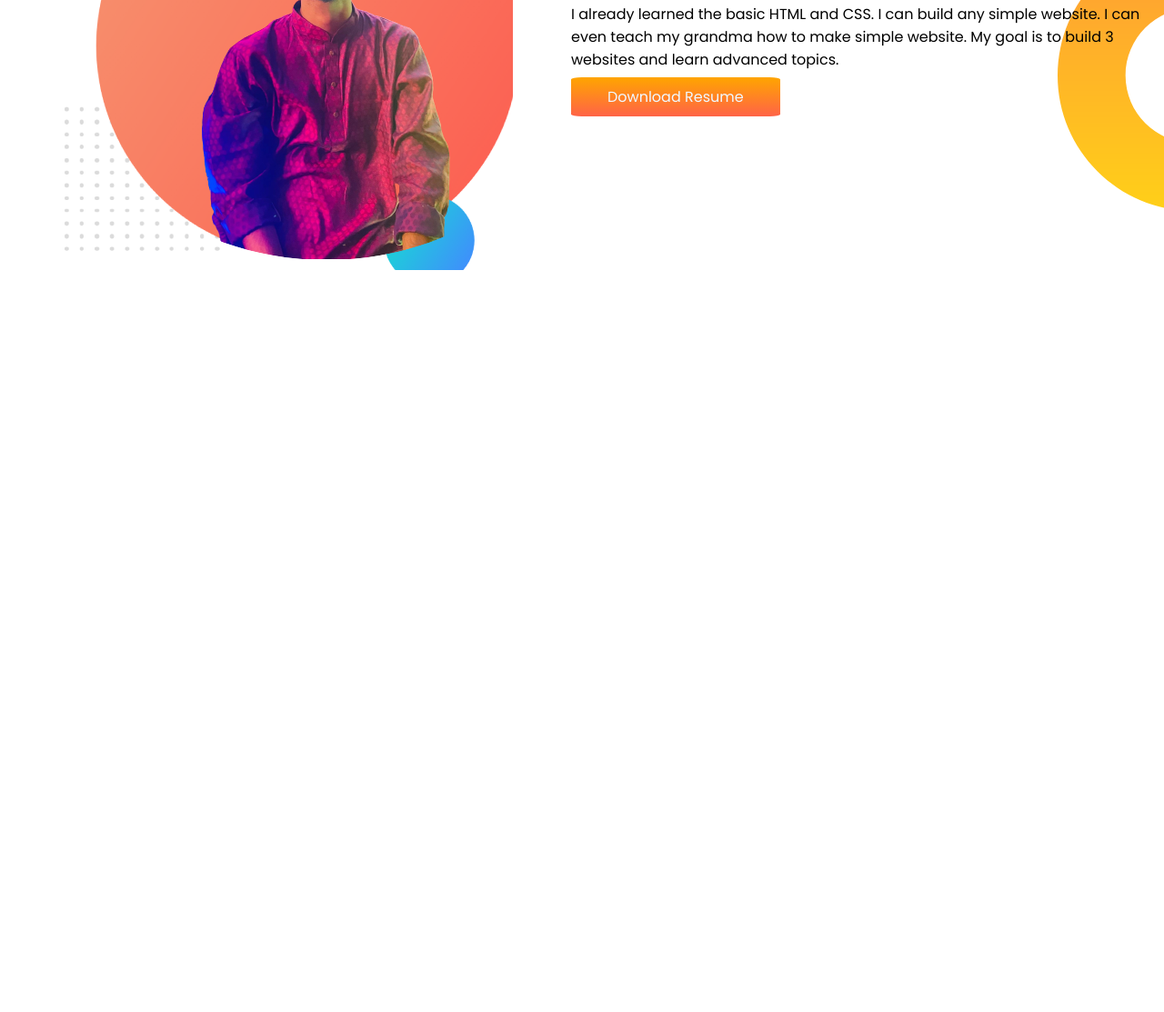
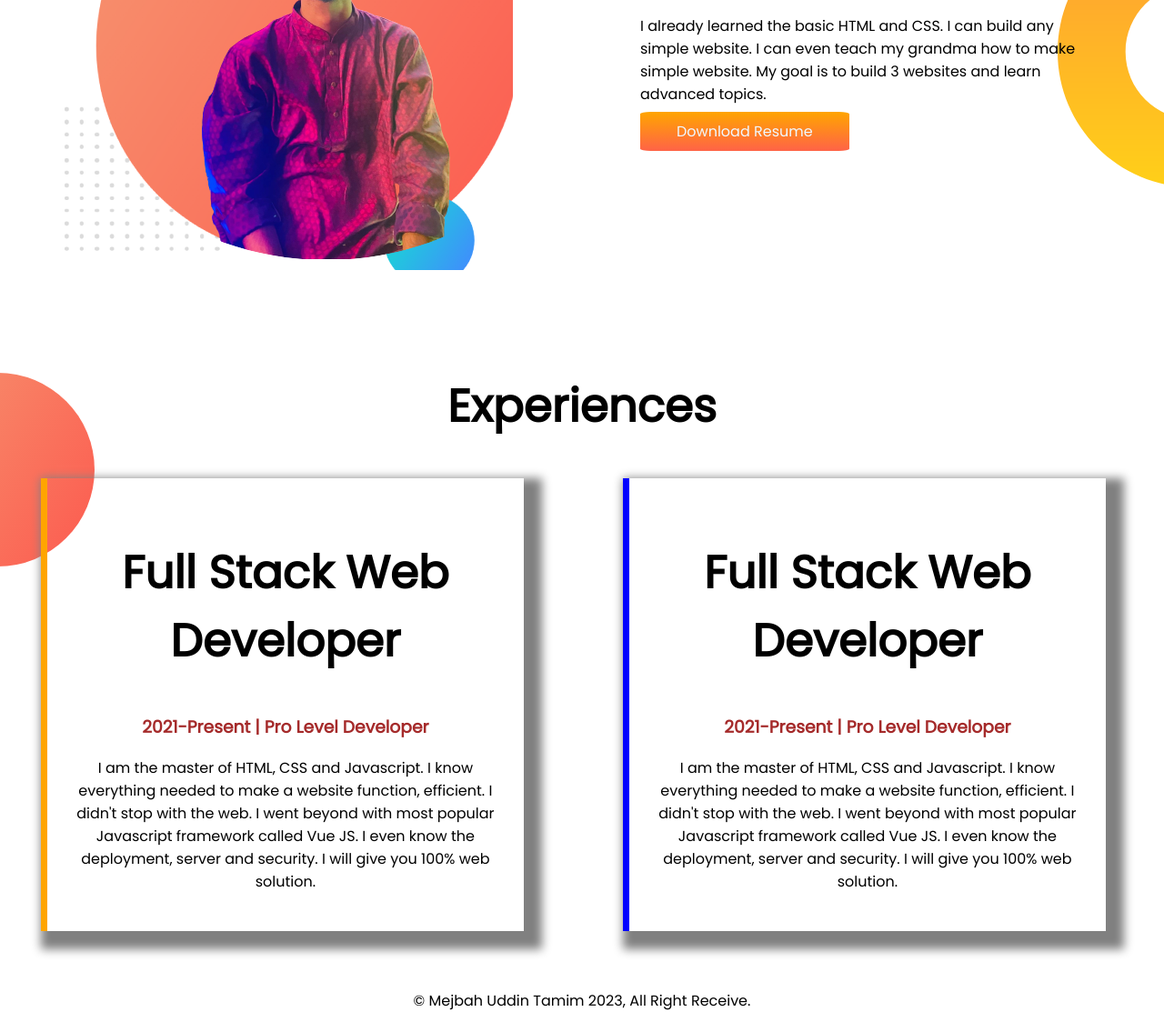
Before and after one commit to mejbahuddintamim/protfolio, a plain HTML site: page index.html in a window 1280 px wide. Shown: the part 902-2015 px from the top of the page at 91% size. Before the commit the page ends 1270 px from the top, so only its background shows below. Drawn offline with Linux system fonts and the light colour scheme.

Commit message:
finalsection added

```diff
--- a/index.html
+++ b/index.html
@@ -13,7 +13,7 @@
 </head>
 
 <body>
-    <section class="top-header">
+    <section class="top-header section-flex">
         <div class="first-div">
             <h1>Welcome To</h1>
             <h1><span class="hcolor">Parker Parker </span>World</h1>
@@ -32,12 +32,12 @@
 
 
 
-    <section class="middle-header">
+    <section class="middle-header section-flex">
         <div class="first-div"><img src="images/pic1.png"></div>
 
 
 
-        <div class="middle-header-2">
+        <div class="middle-header-2 first-div">
             <h1>Dream Big</h1>
 
             <h3>Become a web developer</h3>
@@ -47,6 +47,43 @@
         </div>
     </section>
 
+
+
+    <section class="last-section">
+        <h1>Experiences</h1>
+
+        <div class="section-flex">
+
+            <div id="box-1" class="final-design">
+
+                <h1>Full Stack Web Developer</h1>
+                <h3>2021-Present | Pro Level Developer</h3>
+                <p>I am the master of HTML, CSS and Javascript. I know everything needed to make a website function,
+                    efficient. I didn't stop with the web. I went beyond with most popular Javascript framework called
+                    Vue
+                    JS. I even know the deployment, server and security. I will give you 100% web solution.
+
+                </p>
+            </div>
+
+
+            <div id="box-2" class="final-design">
+                <h1>Full Stack Web Developer</h1>
+                <h3>2021-Present | Pro Level Developer</h3>
+                <p>I am the master of HTML, CSS and Javascript. I know everything needed to make a website function,
+                    efficient. I didn't stop with the web. I went beyond with most popular Javascript framework called
+                    Vue
+                    JS. I even know the deployment, server and security. I will give you 100% web solution.
+
+                </p>
+            </div>
+        </div>
+
+    </section>
+
 </body>
+<footer>
+    © Mejbah Uddin Tamim 2023, All Right Receive.
+</footer>
 
 </html>
--- a/style.css
+++ b/style.css
@@ -9,12 +9,16 @@ h1 {
     font-size: 50px;
 }
 
+h3 {
+    color: brown;
+}
+
 .hcolor {
     color: coral;
 }
 
 
-section {
+.section-flex {
     display: flex;
 
 }
@@ -48,6 +52,40 @@ section {
     background-image: url(images/dream-bg.png);
     background-repeat: no-repeat;
     background-position: right;
-    margin-top: 5%;
+    margin-top: 1%;
+
 
 }
+
+.final-design {
+
+    width: 50%;
+    margin-left: 3.5%;
+
+    margin-right: 5%;
+    margin-bottom: 5%;
+    padding: 2%;
+    box-shadow: 10px 10px 10px 10px gray;
+}
+
+.last-section {
+
+    background-image: url(images/exp-bg.png);
+    background-repeat: no-repeat;
+    text-align: center;
+}
+
+#box-1 {
+
+    border-left: 7px solid orange;
+
+}
+
+#box-2 {
+
+    border-left: 7px solid blue;
+}
+
+footer {
+    text-align: center;
+}
```
